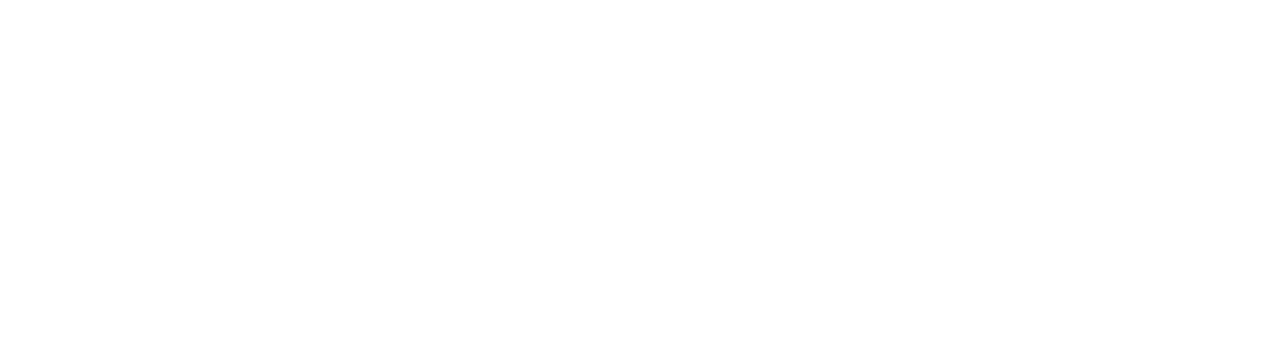
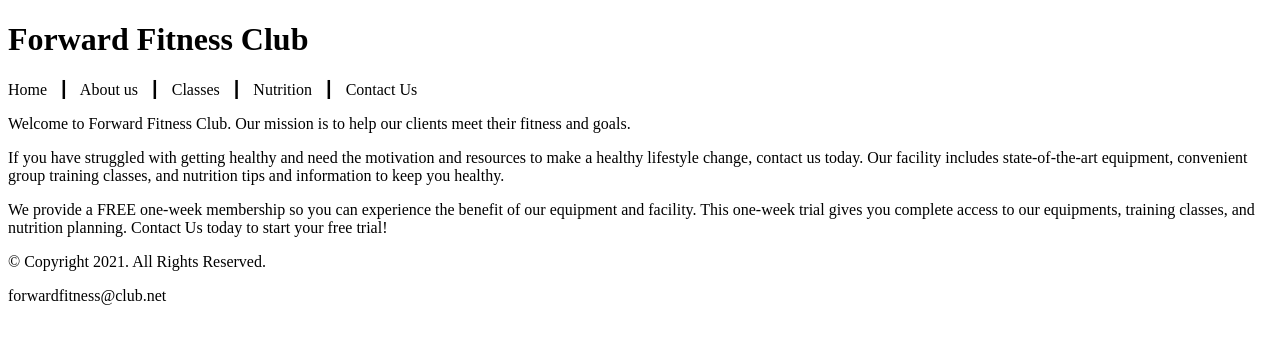
Before and after one commit to 144Fa22/ch2notes-Huzzein01, a plain HTML site: page index.html in a window 1280 px wide. Drawn offline with Linux system fonts and the light colour scheme.

Commit message:
ch2notes

```diff
--- a/index.html
+++ b/index.html
@@ -1,13 +1,41 @@
 <!DOCTYPE html>
 <html lang="en">
+<!--This template was created by Huzzein Adebiyi-->
 
 <head>
-  <title></title>
+  <title>Forward Fitness Club</title>
   <meta charset="utf-8">
 </head>
 
 <body>
 
+  <!--This header area is for the website name or logo-->
+  <header>
+    <h1>Forward Fitness Club</h1>
+  </header>
+
+  <!--Use the nav area to add hyperlinks to other pages within the website-->
+  <nav>
+    <p>Home &nbsp; &#9475; &nbsp;
+    About us &nbsp; &#9475; &nbsp;
+    Classes &nbsp; &#9475; &nbsp;
+    Nutrition &nbsp; &#9475; &nbsp;
+    Contact Us</p>
+  </nav>
+
+  <!--Use the main area to add the main content of the webpage-->
+  <main>
+    <p>Welcome to Forward Fitness Club. Our mission is to help our clients meet their fitness and goals.</p>
+    <p>If you have struggled with getting healthy and need the motivation and resources to make a healthy lifestyle change, contact us today. Our facility includes state-of-the-art equipment, convenient group training classes, and nutrition tips and information to keep you healthy.</p>
+    <p>We provide a FREE one-week membership so you can experience the benefit of our equipment and facility. This one-week trial gives you complete access to our equipments, training classes, and nutrition planning. Contact Us today to start your free trial!</p>
+  </main>
+
+  <!--Use the footer area to add webpage footer content-->
+  <footer>
+    <p>&copy; Copyright 2021. All Rights Reserved. </p>
+    <p>forwardfitness@club.net</p>
+  </footer>
+
 </body>
 
 </html>
```
